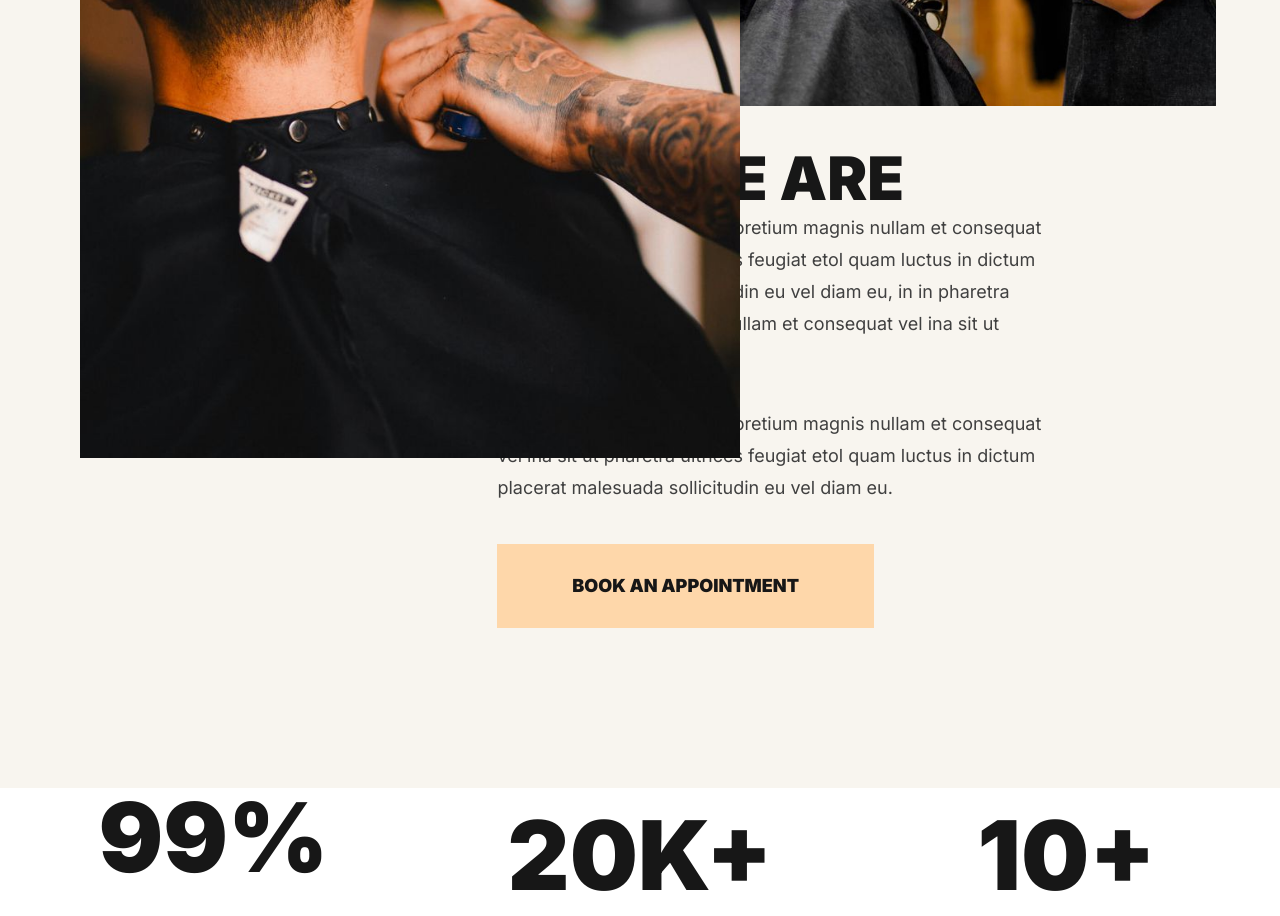
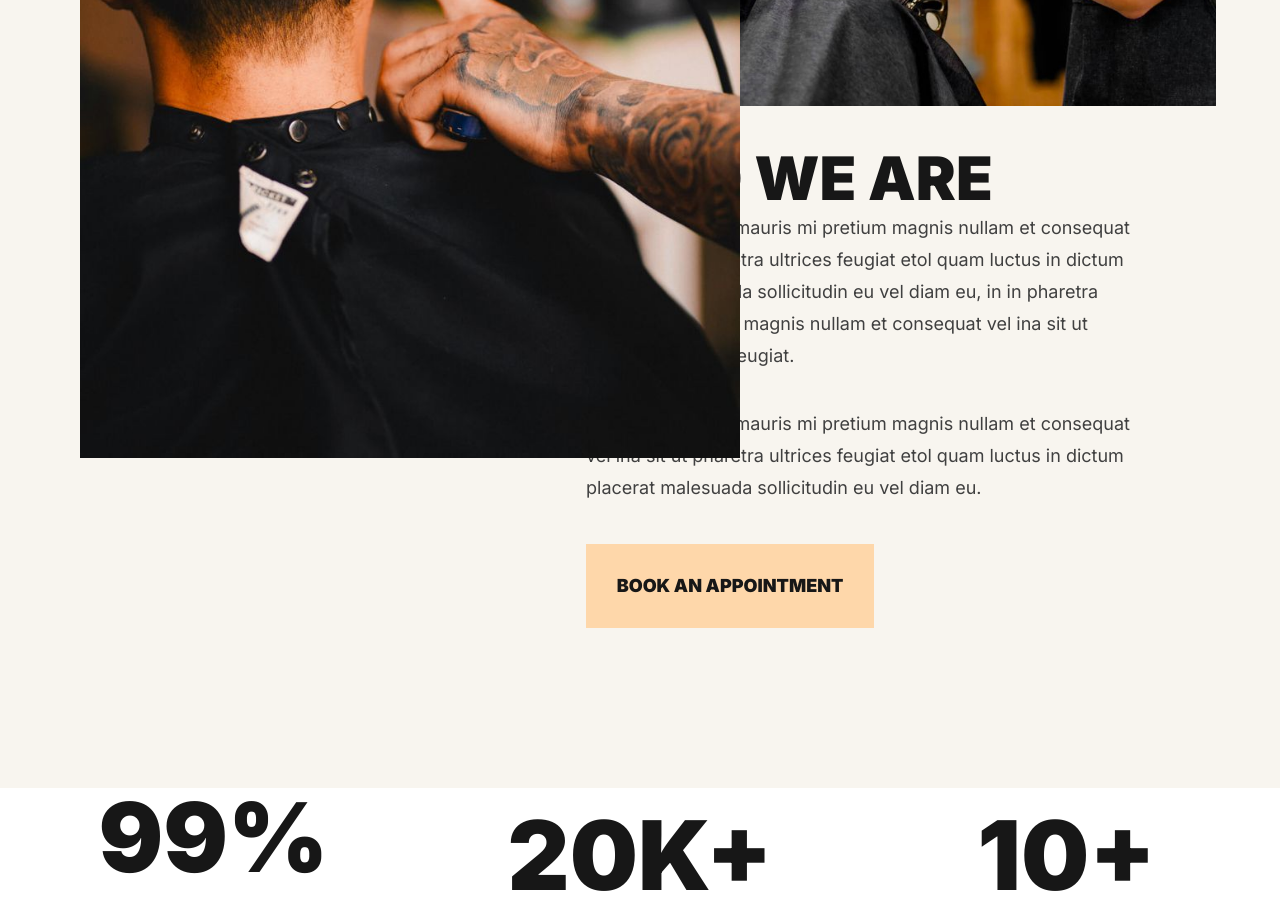
Before and after one commit to MitchellPhilmore/barbershop-webapp, a Next.js app: page /about in a window 1280 px wide. Shown: the part 840-1756 px from the top of the page. Built offline with nearby package versions, Linux system fonts and the light colour scheme; grey boxes are pictures that could not be loaded.

Commit message:
fix images in about page hero section

```diff
--- a/src/app/about/hero.tsx
+++ b/src/app/about/hero.tsx
@@ -62,7 +62,7 @@ export const Hero = () => {
       </div>
       <div className="flex z-10 flex-col px-20  w-full max-md:px-5 max-md:max-w-full bg-[#f8f5ef]">
         <div className="self-end mt-24 mr-14 text-lg leading-8 text-neutral-700 max-md:mr-2.5 max-md:max-w-full">
-          <div className="self-end mt-24 mr-60 text-6xl font-black uppercase leading-[67.2px] text-neutral-900 max-md:mr-2.5 max-md:text-4xl">
+          <div className="self-end mt-24 text-6xl font-black uppercase leading-[67.2px] text-neutral-900 max-md:mr-2.5 max-md:text-4xl">
             <img
               loading="lazy"
               src="https://cdn.builder.io/api/v1/image/assets/TEMP/a302a2f4a8791c3b4c9f2402b573d48601d26fcfb08927608e846dfdfb798117?"
```
